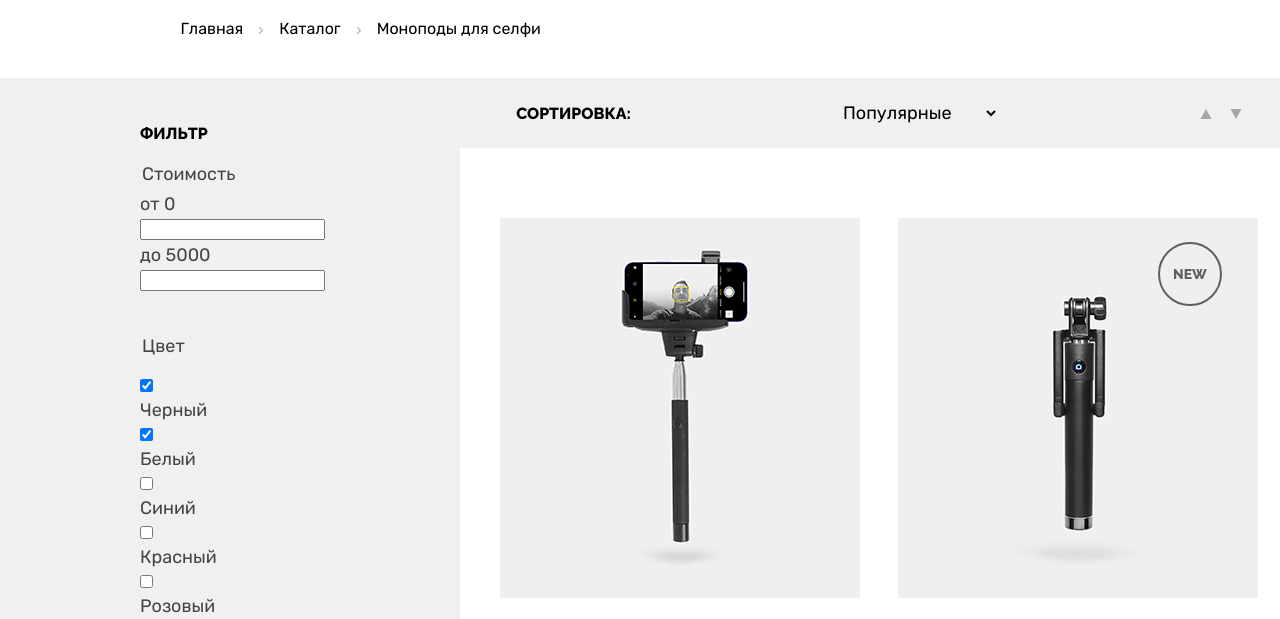
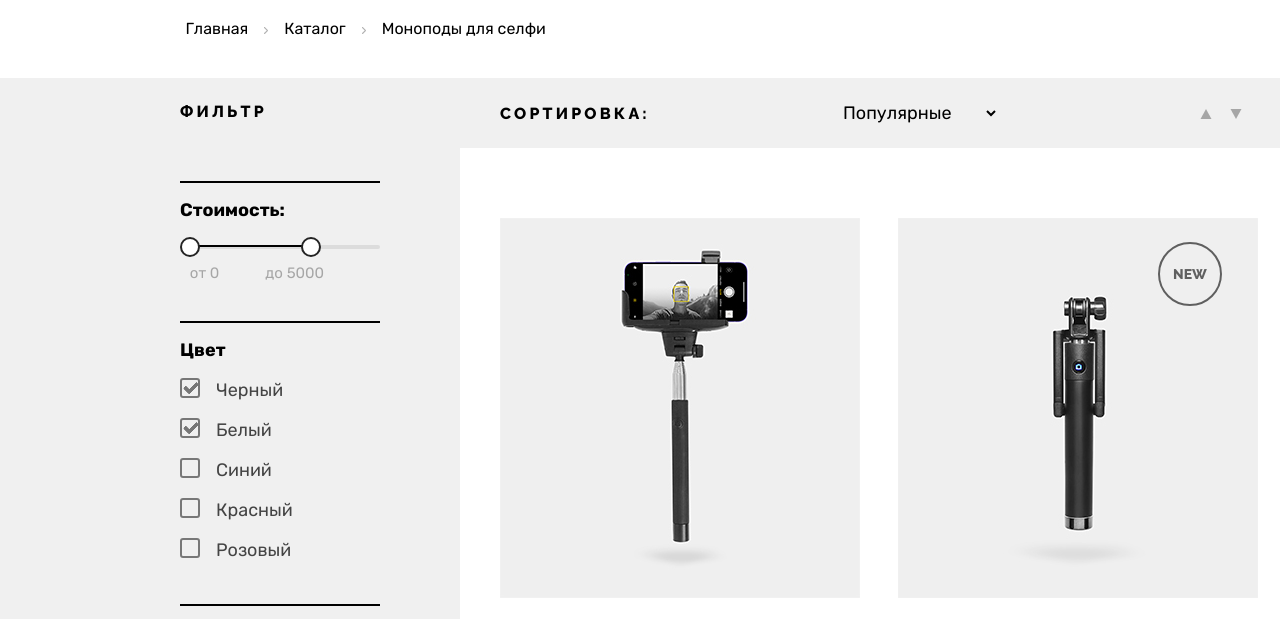
Before and after one commit to htmlacademy-htmlcss/1999673-device-33, a plain HTML site: page catalog.html in a window 1280 px wide. Shown: the part 314-933 px from the top of the page. Drawn offline with Linux system fonts and the light colour scheme; files whose address does not match are found by name.

Commit message:
Завершение верстки всех компонентов
Модальные окна
Поповеры
Формы
Слайдеры
Чекбоксы и радио-кнопки
Range-слайдеры

```diff
--- a/catalog.html
+++ b/catalog.html
@@ -138,7 +138,7 @@
     </header>
   <main class="main-inner-catalog">
       <header class="inner-header">
-        <h1 class="inner-header-title">Моноподы для сэлфи</h1>
+        <h2 class="inner-header-title">Моноподы для сэлфи</h2>
         <ul class="breadcrumbs">
           <li class="breadcrumbs-item"><a class="breadcrumbs-link" href="index.html">Главная</a></li>
           <li class="breadcrumbs-item-icon">
@@ -160,61 +160,88 @@
           <div class="filter-conteiner">
             <h2 class="visually-hidden">Каталог товаров</h2>
             <form class="catalog-filter" action="https://echo.htmlacademy.ru/" method="get">
-              <h3 class="catalog-filter-title">Фильтр</h3>
-              <fieldset class="catalog-fiter-cost">
-                <legend class="catalog-filter-price">Стоимость</legend>
-                <div class="price-controls">
-                  <label for="name">от 0</label>
-                  <input class="min-max-price" type="text" value="">
-                  <label for="name">до 5000</label>
-                  <input class="min-max-price" type="text" value="">
+              <h3 class="catalog-filter-title filter-name">Фильтр</h3>
+              <fieldset class="catalog-filter-group">
+                <span class="catalog-filter-cost">Стоимость:</span>
+                <div class="range">
+                  <div class="range-scale">
+                    <div class="range-bar" style="left: 10px; width: 119px">
+                      <button class="range-toggle toggle-min">
+                        <span class="visually-hidden">Изменить минимальную цену.</span>
+                      </button>
+                      <button class="range-toggle toggle-max">
+                        <span class="visually-hidden">Изменить максимальную цену.</span>
+                      </button>
+                    </div>
+                  </div>
+                  <div class="range-wrapper-inputs">
+                    <label class="catalog-filter-label">
+                      <span class="cost">от 0</span>
+                      <input class="range-input" type="number" value="50" name="min-price">
+                    </label>
+                    <label class="catalog-filter-label">
+                      <span class="cost">до 5000</span>
+                      <input class="range-input" type="number" value="1500" name="max-price" style="width: 37px">
+                    </label>
+                  </div>
                 </div>
               </fieldset>
               <fieldset class="catalog-filter-group">
-                <legend class="catalog-filter-color">Цвет</legend>
+                <span class="catalog-filter-color">Цвет</span>
                 <ul class="catalog-filter-list">
                   <li class="catalog-filter-item">
                     <label class="control">
-                    <input class="control-input" type="checkbox" name="color-black" checked>
-                     <span class="control-color">Черный</span>
+                    <input class="visually-hidden control-input" type="checkbox" name="color-black" checked>
+                     <span class="control-color"></span>
+                     <span class="control-label">Черный</span>
                     </label>
                   </li>
                   <li class="catalog-filter-item">
                     <label class="control">
-                    <input class="control-input" type="checkbox" name="color-white" checked>
-                    <span class="control-color">Белый</span>
+                    <input class="visually-hidden control-input" type="checkbox" name="color-white" checked>
+                    <span class="control-color"></span>
+                    <span class="control-label">Белый</span>
                     </label>
                   </li>
                   <li class="catalog-filter-item">
                     <label class="control">
-                    <input class="control-input" type="checkbox" name="color-blue">
-                    <span class="control-color">Синий</span>
+                    <input class="visually-hidden control-input" type="checkbox" name="color-blue">
+                    <span class="control-color"></span>
+                    <span class="control-label">Синий</span>
                     </label>
                   </li>
                   <li class="catalog-filter-item">
                     <label class="control">
-                    <input class="control-input" type="checkbox" name="color-red">
-                    <span class="control-color">Красный</span>
+                    <input class="visually-hidden control-input" type="checkbox" name="color-red">
+                    <span class="control-color"></span>
+                    <span class="control-label">Красный</span>
                     </label>
                   </li>
                   <li class="catalog-filter-item">
                     <label class="control">
-                    <input class="control-input" type="checkbox" name="color-pink">
-                    <span class="control-color">Розовый</span>
+                    <input class="visually-hidden control-input" type="checkbox" name="color-pink">
+                    <span class="control-color"></span>
+                    <span class="control-label">Розовый</span>
                     </label>
                   </li>
                 </ul>
               </fieldset>
               <fieldset class="catalog-filter-group">
-                <legend class="catalog-filter-option">Bluetooth</legend>
+                <span class="catalog-filter-cost">Bluetooth</span>
                   <ul class="catalog-filter-list">
                     <li class="catalog-filter-item">
                       <label class="control">
-                      <input class="control-input" type="radio" name="product-group" value="bluetooth-yes" checked>Есть</label>
+                      <input class="control-input" type="radio" name="product-group" value="bluetooth-yes" checked>
+                      <span class="control-color"></span>
+                      <span class="control-label">Есть</span>
+                      </label>
                     </li>
                     <li class="catalog-filter-item">
                       <label class="control">
-                      <input class="control-input" type="radio" name="product-group" value="bluetooth-no">Нет</label>
+                      <input class="control-input" type="radio" name="product-group" value="bluetooth-no">
+                      <span class="control-color"></span>
+                      <span class="control-label">Нет</span>
+                      </label>
                     </li>
                   </ul>
               </fieldset>
--- a/styles/styles.css
+++ b/styles/styles.css
@@ -849,6 +849,9 @@ body {
 
 .catalog-filter {
   width: 320px;
+  padding-left: 40px;
+  position: absolute;
+  top: 400px;
 }
 .catalog-fiter-cost {
   width: 200px;
@@ -865,21 +868,206 @@ body {
 .catalog-filter-group {
   width: 200px;
   margin: 0;
-  margin-bottom: 40px;
+  margin-bottom: 39px;
   padding: 0;
   border: none;
-}
-
-.control-input {
-  display: block;
-  margin-right: 0;
-  margin-left: 0;
+  border-top: 2px solid #000000;
+  padding-top: 12px;
+}
+
+/* Range */
+.range {
+  margin-top: 20px;
+}
+
+.range-scale {
+  position: relative;
+  height: 4px;
+  margin-bottom: 16px;
+  background-color: #DCDCDC;
+  border-radius: 2px;
+}
+
+.range-bar {
+  position: absolute;
+  height: 2px;
+  background-color: #000000;
+}
+
+.range-toggle {
+  position: absolute;
+  width: 20px;
+  height: 20px;
+  background: #ffffff;
+  border: 2px solid #242424;
+  border-radius: 50%;
+  cursor: pointer;
+}
+
+.range-toggle:hover {
+  background-color: #EBEBEB;
+}
+
+.range-toggle:active,
+.range-toggle:focus {
+  outline: 3px solid #EBEBEB;
+}
+
+.toggle-min {
+  top: -8px;
+  left: -10px;
+}
+
+.toggle-max {
+  top: -8px;
+  right: -12px;
+}
+
+.range-wrapper-inputs {
+  display: flex;
+  justify-content: center;
+}
+
+.catalog-filter-label {
+  display: flex;
+  margin-right: 46px;
+}
+
+.cost {
+  font-family: "rubik",sans-serif;
+  font-size: 15px;
+  line-height: 17px;
+  font-weight: 400;
+  color: #000000;
+  opacity: 0.3;
+}
+
+.range-input {
+  width: 30px;
+  padding: 0 2px;
+  font: inherit;
+  text-align: center;
+  background-color: transparent;
+  border: none;
+  appearance: textfield;
+}
+
+.range-input::-webkit-outer-spin-button,
+.range-input::-webkit-inner-spin-button {
+  appearance: none;
+  margin: 0;
 }
 
 .catalog-filter-list {
   list-style-type: none;
   padding-left: 0;
 }
+
+.control {
+  display: flex;
+  padding-top: 10px;
+}
+
+.control-input {
+  display: none;
+}
+
+/*radio filter*/
+.control-input[type="radio"] + .control-color {
+  border-radius: 50%;
+}
+
+.control-input[type="radio"]:checked + .control-color::before {
+  position: absolute;
+  top: 4px;
+  left: 4px;
+  width: 8px;
+  height: 8px;
+  background-color: #242424;
+  border-radius: 50%;
+  content: "";
+}
+
+/*фильтр по цвету*/
+.catalog-filter-list {
+  margin-top: 0;
+  margin-bottom: 0;
+}
+
+.catalog-filter-color {
+  font-family: "rubik",sans-serif;
+  font-size: 18px;
+  line-height: 20px;
+  font-weight: 700;
+  color: #000000;
+  position: relative;
+}
+
+.control-label {
+  margin-left: 16px;
+}
+
+.control-color {
+  position: relative;
+  top: 3px;
+  left: 0;
+  width: 16px;
+  height: 16px;
+  border: 2px solid #000000;
+  border-radius: 3px;
+  opacity: 0.5;
+}
+
+.control:hover .control-color {
+  opacity: 1;
+}
+
+.control-input:disabled + .control-color {
+  border-color: #000000;
+  opacity: 1;
+}
+
+.control-input[type="checkbox"]:checked + .control-color::before,
+.control-input[type="checkbox"]:checked + .control-color::after {
+  content: "";
+  position: absolute;
+  -webkit-transition: all 0.2s ease;
+  -moz-transition: all 0.2s ease;
+  -o-transition: all 0.2s ease;
+  transition: all 0.2s ease;
+}
+
+.control-input[type="checkbox"]:checked + .control-color::before {
+    left: 2px;
+    top: 2px;
+    width: 10px;
+    height: 5px;
+    border-radius: 2px;
+    border-left: 4px solid #000000;
+    border-bottom: 4px solid #000000;
+    -webkit-transform: rotate(-45deg);
+    -moz-transform: rotate(-45deg);
+    -o-transform: rotate(-45deg);
+    -ms-transform: rotate(-45deg);
+    transform: rotate(-45deg);
+}
+
+.control-input[type="checkbox"]:checked + .control-color::after {
+  left: 2px;
+    top: 2px;
+    width: 10px;
+    height: 5px;
+    border-radius: 2px;
+    border-left: 4px solid #000000;
+    border-bottom: 4px solid #000000;
+    -webkit-transform: rotate(-45deg);
+    -moz-transform: rotate(-45deg);
+    -o-transform: rotate(-45deg);
+    -ms-transform: rotate(-45deg);
+    transform: rotate(-45deg);
+  }
+
+/*-----------*/
 
 .catalog-cart-pagination {
   width: 840px;
@@ -1062,6 +1250,7 @@ body {
   margin: 0;
   padding: 0;
   margin-top: 16px;
+  margin-left: 5px;
 }
 
 .breadcrumbs-item {
@@ -1106,7 +1295,20 @@ body {
   line-height: 19px;
   font-weight: 800;
   color: #000000;
+  letter-spacing: 0.2em;
   text-transform: uppercase;
+}
+
+.catalog-filter-cost {
+  font-family: "rubik",sans-serif;
+  font-size: 18px;
+  line-height: 20px;
+  font-weight: 700;
+  color: #000000;
+}
+
+.filter-name {
+  margin-bottom: 60px;
 }
 
 .property-first-title {
```
Also changed, not shown: image/image-catalog/vector-checkbox.svg (added), image/image-main/product-1-small-2.png (deleted), image/image-main/product-1-small.png (deleted).
